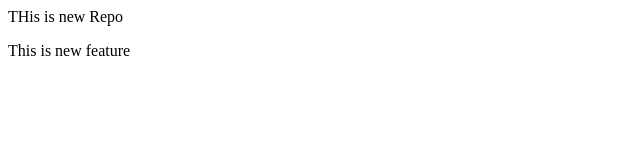
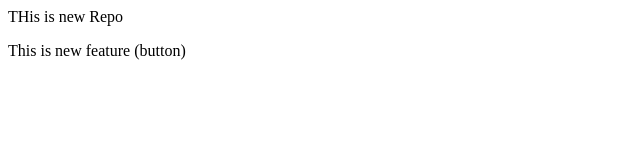
Before and after one commit to Khushalpatel499/LocalRepo, a plain HTML site: page index.html in a window 1280 px wide. Shown: the full height of the page, 0-640 px from the left. Drawn offline with Linux system fonts and the light colour scheme.

```diff
--- a/index.html
+++ b/index.html
@@ -1,2 +1,2 @@
 <p>THis is new Repo</p>
-<p>This is new feature</p
+<p>This is new feature (button)</p
```
